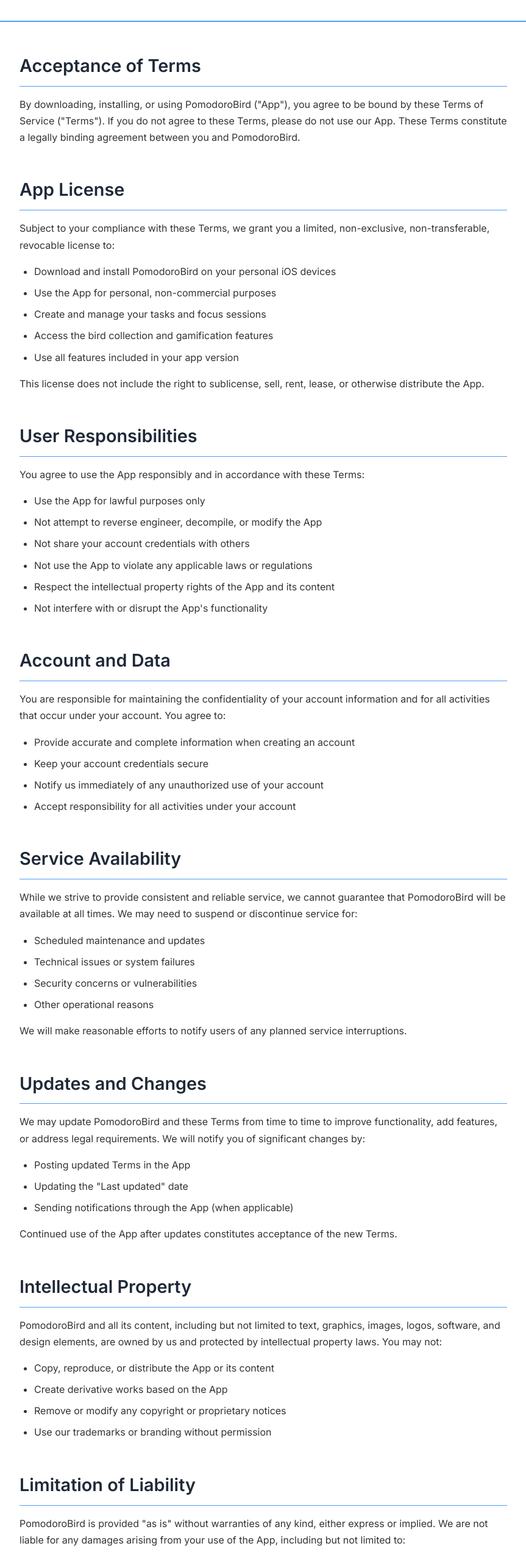
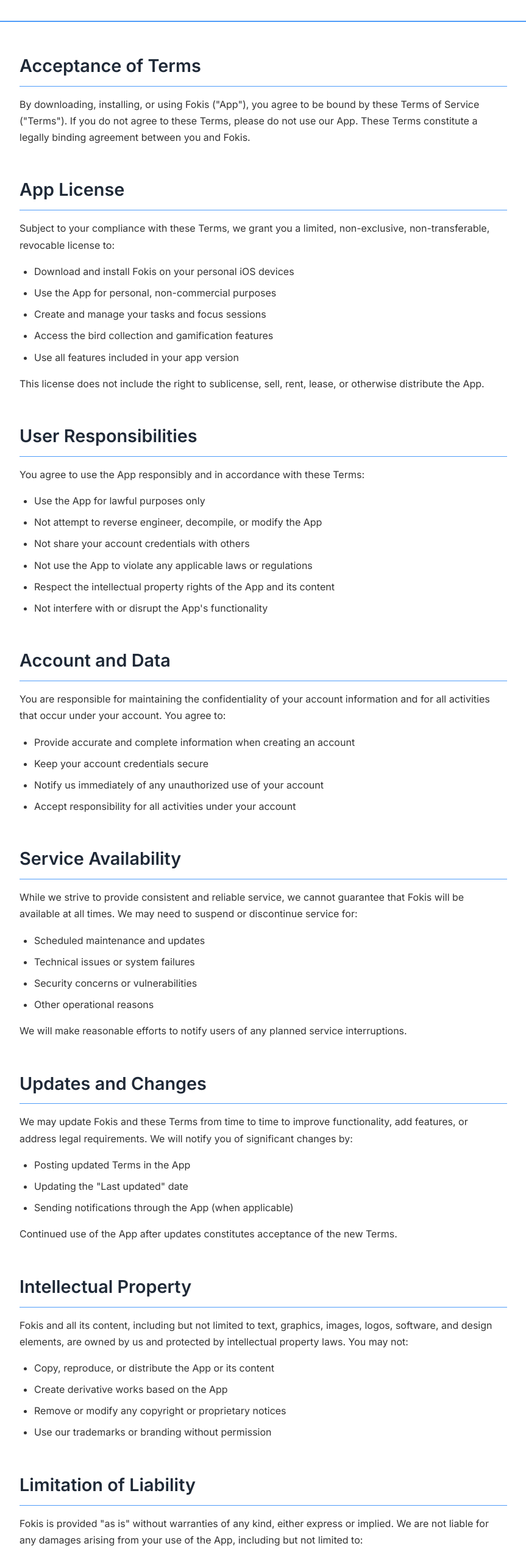
Before and after one commit to Abdalla2024/FokisPomodoroTimer, a React (Vite) app: page /#/terms in a window 1280 px wide. Shown: the part 239-2797 px from the top of the page at 61% size, without its empty margins (208-1071 px from the left). Built offline with nearby package versions, Linux system fonts and the light colour scheme.

Commit message:
Added final touches

```diff
--- a/src/components/Footer.jsx
+++ b/src/components/Footer.jsx
@@ -1,4 +1,5 @@
 import { Link } from 'react-router-dom'
+import pomodoroIcon from '/images/pomodoroicon.png?url'
 
 const Footer = () => {
   const currentYear = new Date().getFullYear()
@@ -11,7 +12,7 @@
           <div>
             <div className="footer-brand">
               <div className="footer-brand-icon">
-                <span>🐦</span>
+                <img src={pomodoroIcon} alt="Fokis Icon" style={{ width: '24px', height: '24px', borderRadius: '6px' }} />
               </div>
               <h3>Fokis</h3>
             </div>
--- a/src/components/PrivacyPage.jsx
+++ b/src/components/PrivacyPage.jsx
@@ -17,10 +17,10 @@
           <section className="privacy-section">
             <h2>Introduction</h2>
             <p>
-              Welcome to PomodoroBird ("we," "our," or "us"). We are committed to
+              Welcome to Fokis ("we," "our," or "us"). We are committed to
               protecting your privacy and ensuring the security of your personal
               information. This Privacy Policy explains how we collect, use, store,
-              and protect your information when you use our PomodoroBird productivity
+              and protect your information when you use our Fokis productivity
               application ("App") on iOS devices.
             </p>
             <p>
@@ -69,7 +69,7 @@
             <ul>
               <li>
                 <strong>App Functionality:</strong> To provide and maintain the
-                PomodoroBird app features, including timer functionality, task
+                Fokis app features, including timer functionality, task
                 management, and bird collection system
               </li>
               <li>
@@ -153,7 +153,7 @@
           <section className="privacy-section">
             <h2>Children's Privacy</h2>
             <p>
-              PomodoroBird is not intended for use by children under the age of 13.
+              Fokis is not intended for use by children under the age of 13.
               We do not knowingly collect personal information from children under 13.
               If you are a parent or guardian and believe your child has provided
               us with personal information, please contact us immediately.
--- a/src/components/TermsPage.jsx
+++ b/src/components/TermsPage.jsx
@@ -17,9 +17,9 @@
           <section className="privacy-section">
             <h2>Acceptance of Terms</h2>
             <p>
-              By downloading, installing, or using PomodoroBird ("App"), you agree to be bound by these Terms of Service ("Terms").
+              By downloading, installing, or using Fokis ("App"), you agree to be bound by these Terms of Service ("Terms").
               If you do not agree to these Terms, please do not use our App. These Terms constitute a legally binding agreement
-              between you and PomodoroBird.
+              between you and Fokis.
             </p>
           </section>
 
@@ -30,7 +30,7 @@
               revocable license to:
             </p>
             <ul>
-              <li>Download and install PomodoroBird on your personal iOS devices</li>
+              <li>Download and install Fokis on your personal iOS devices</li>
               <li>Use the App for personal, non-commercial purposes</li>
               <li>Create and manage your tasks and focus sessions</li>
               <li>Access the bird collection and gamification features</li>
@@ -71,7 +71,7 @@
           <section className="privacy-section">
             <h2>Service Availability</h2>
             <p>
-              While we strive to provide consistent and reliable service, we cannot guarantee that PomodoroBird will be
+              While we strive to provide consistent and reliable service, we cannot guarantee that Fokis will be
               available at all times. We may need to suspend or discontinue service for:
             </p>
             <ul>
@@ -88,7 +88,7 @@
           <section className="privacy-section">
             <h2>Updates and Changes</h2>
             <p>
-              We may update PomodoroBird and these Terms from time to time to improve functionality, add features,
+              We may update Fokis and these Terms from time to time to improve functionality, add features,
               or address legal requirements. We will notify you of significant changes by:
             </p>
             <ul>
@@ -104,7 +104,7 @@
           <section className="privacy-section">
             <h2>Intellectual Property</h2>
             <p>
-              PomodoroBird and all its content, including but not limited to text, graphics, images, logos,
+              Fokis and all its content, including but not limited to text, graphics, images, logos,
               software, and design elements, are owned by us and protected by intellectual property laws.
               You may not:
             </p>
@@ -119,7 +119,7 @@
           <section className="privacy-section">
             <h2>Limitation of Liability</h2>
             <p>
-              PomodoroBird is provided "as is" without warranties of any kind, either express or implied.
+              Fokis is provided "as is" without warranties of any kind, either express or implied.
               We are not liable for any damages arising from your use of the App, including but not limited to:
             </p>
             <ul>
@@ -136,7 +136,7 @@
           <section className="privacy-section">
             <h2>Termination</h2>
             <p>
-              We may terminate or suspend your access to PomodoroBird at any time, with or without cause,
+              We may terminate or suspend your access to Fokis at any time, with or without cause,
               with or without notice. You may also terminate your use of the App at any time by deleting
               the App from your device.
             </p>
@@ -150,7 +150,7 @@
             <h2>Governing Law</h2>
             <p>
               These Terms shall be governed by and construed in accordance with the laws of the jurisdiction
-              where PomodoroBird is operated, without regard to conflict of law principles.
+              where Fokis is operated, without regard to conflict of law principles.
             </p>
           </section>
 
```
